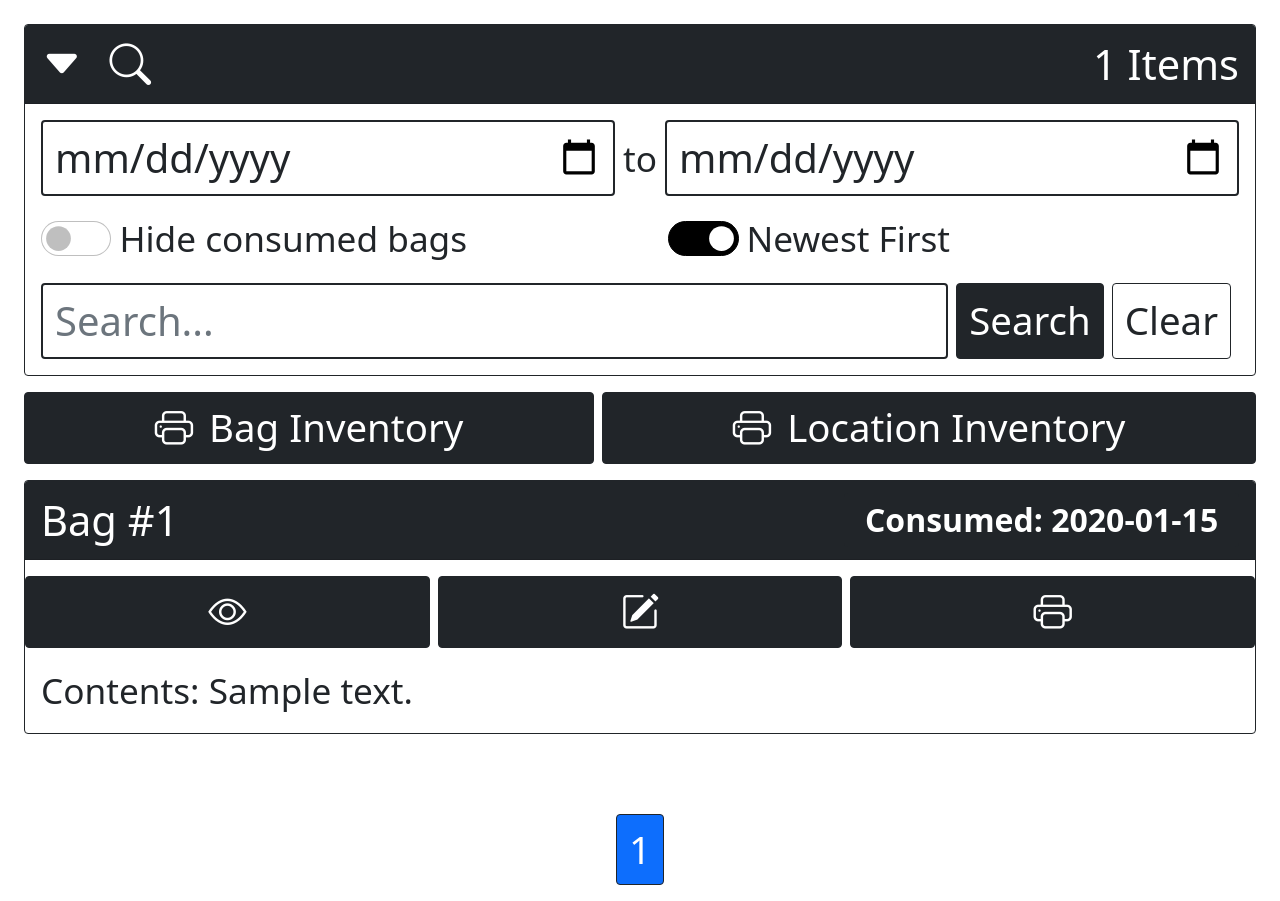
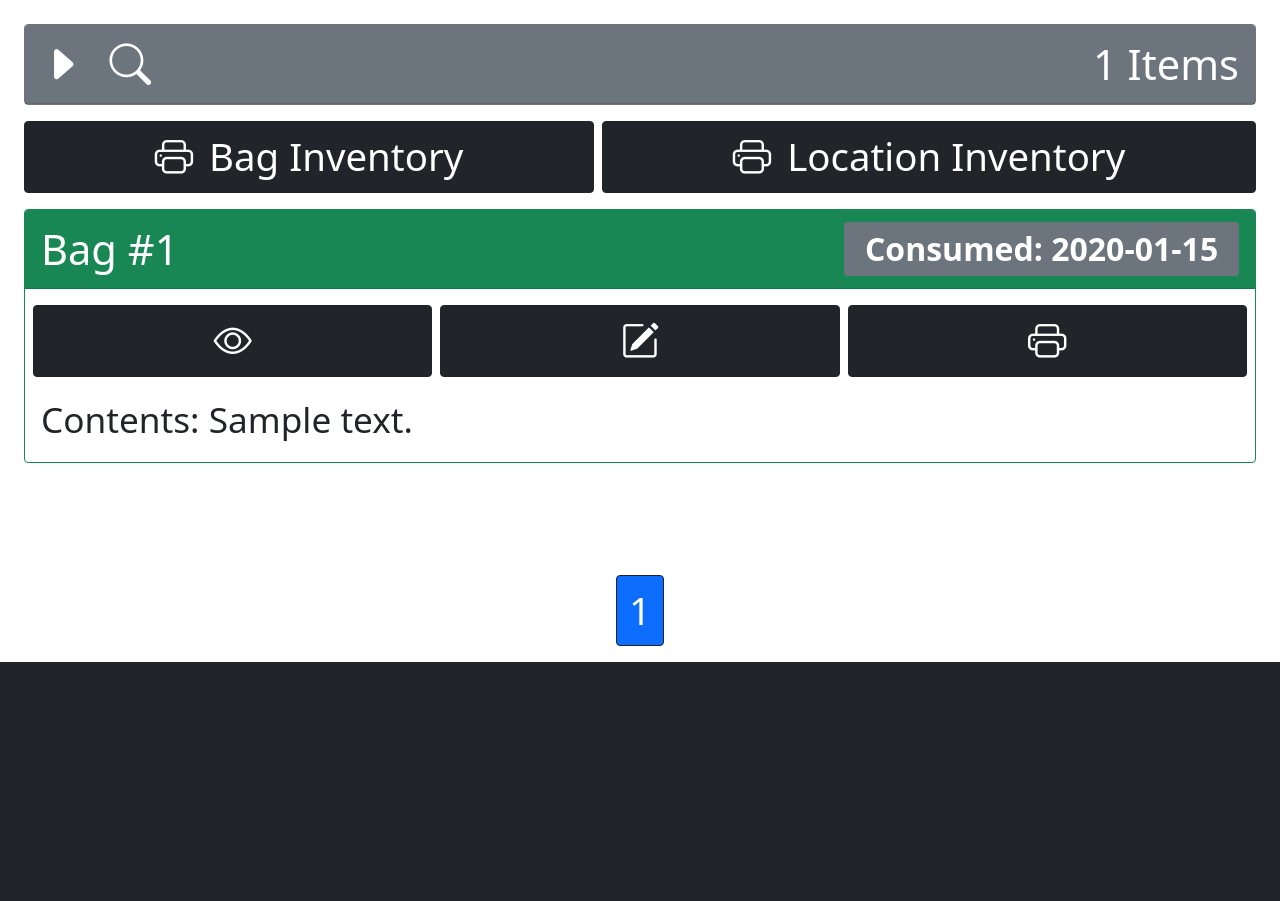
Before and after one commit to mkrzywonski/fdtracker, a Flask app: page /list_bags in a window 1280 px wide. Shown: the part 254-1155 px from the top of the page. After the commit the page ends 916 px from the top, so only its background shows below. Run offline with Flask 3, Linux system fonts and the light colour scheme; tables that the repository leaves empty hold one stand-in row (values such as "Sample post").

Commit message:
Added colors to batch and bag lists

```diff
--- a/templates/list_bags.html
+++ b/templates/list_bags.html
@@ -15,9 +15,9 @@
         <input type="number" id="page" name="page" value="{{ page|default(1) }}" hidden>
 
         {# Search Card #}
-        <div class="card border border-dark">
+        <div class="card border border-secondary">
             {# Search Card Header #}
-            <div class="card-header d-flex justify-content-between align-items-center bg-dark" role="button"
+            <div class="card-header d-flex justify-content-between align-items-center bg-secondary" role="button"
                 data-bs-toggle="collapse" data-bs-target="#searchCollapse" aria-expanded="false">
                 <span>
                     <i id="search_arrow" class="bi bi-caret-right-fill text-white"></i>
@@ -29,12 +29,11 @@
                     <span class="text-warning">(Filtered)</span>
                     {% endif %}
                 </span>
-
             </div>
             {# End of Search Card Header #}
 
             {# Search Card Body #}
-            <div class="collapse show" id="searchCollapse">
+            <div class="collapse" id="searchCollapse">
                 <div class="card-body">
                     <div class="d-flex gap-2 align-items-end">
                         <div class="flex-grow-1">
@@ -81,11 +80,11 @@
         <div class="col-12 mb-4">
 
             {# bag Card #}
-            <div class="card border border-dark mb-3">
-                <div class="card-header bg bg-dark mb-3">
+            <div class="card border border-success mb-5">
+                <div class="card-header bg bg-success mb-3">
                     <div class="d-flex justify-content-between align-items-center">
                         <span class="bag-name text-white">Bag #{{ bag.id }}</span>
-                        <span class="badge text-white {% if not bag.consumed_date %}bg-success{% else %}bg-dark{% endif %}">
+                        <span class="badge text-white {% if not bag.consumed_date %}bg-dark{% else %}bg-secondary{% endif %}">
                             {% if not bag.consumed_date %}
                             Created: {{ bag.created_date.strftime('%Y-%m-%d') }}
                             {% else %}
@@ -97,12 +96,14 @@
 
                 {# Action Buttons #}
                 <div class="d-flex gap-2 w-100">
+                    <span class="mb-3"></span>
                     <a href="{{ url_for('view_bag', id=bag.id, search_query=search_query) }}" type="button"
                         class="btn btn-dark flex-fill bi bi-eye"></a>
                     <a href="{{ url_for('edit_bag', id=bag.id, next=request.path) }}" type="button"
                         class="btn btn-dark flex-fill bi bi-pencil-square"></a>
-                    <a href="{{ url_for('print_label', id=bag.id) }}" type-"button" class="btn btn-dark flex-fill bi bi-printer"
+                    <a href="{{ url_for('print_label', id=bag.id) }}" type="button" class="btn btn-dark flex-fill bi bi-printer"
                         target="_blank"></a>
+                    <span></span>
                 </div>
 
                 {# bag Info #}
@@ -187,8 +188,8 @@
             document.querySelector('form').submit();
         }
 
-                // Add collapse state handler
-                document.getElementById('searchCollapse').addEventListener('show.bs.collapse', function () {
+            // Add collapse state handler
+            document.getElementById('searchCollapse').addEventListener('show.bs.collapse', function () {
             document.getElementById('search_arrow').classList.remove('bi-caret-right-fill');
             document.getElementById('search_arrow').classList.add('bi-caret-down-fill');
         });
```
Also changed, not shown: templates/list_batches.html (+4 -4 lines), templates/view_batch.html (+4 -4 lines).
